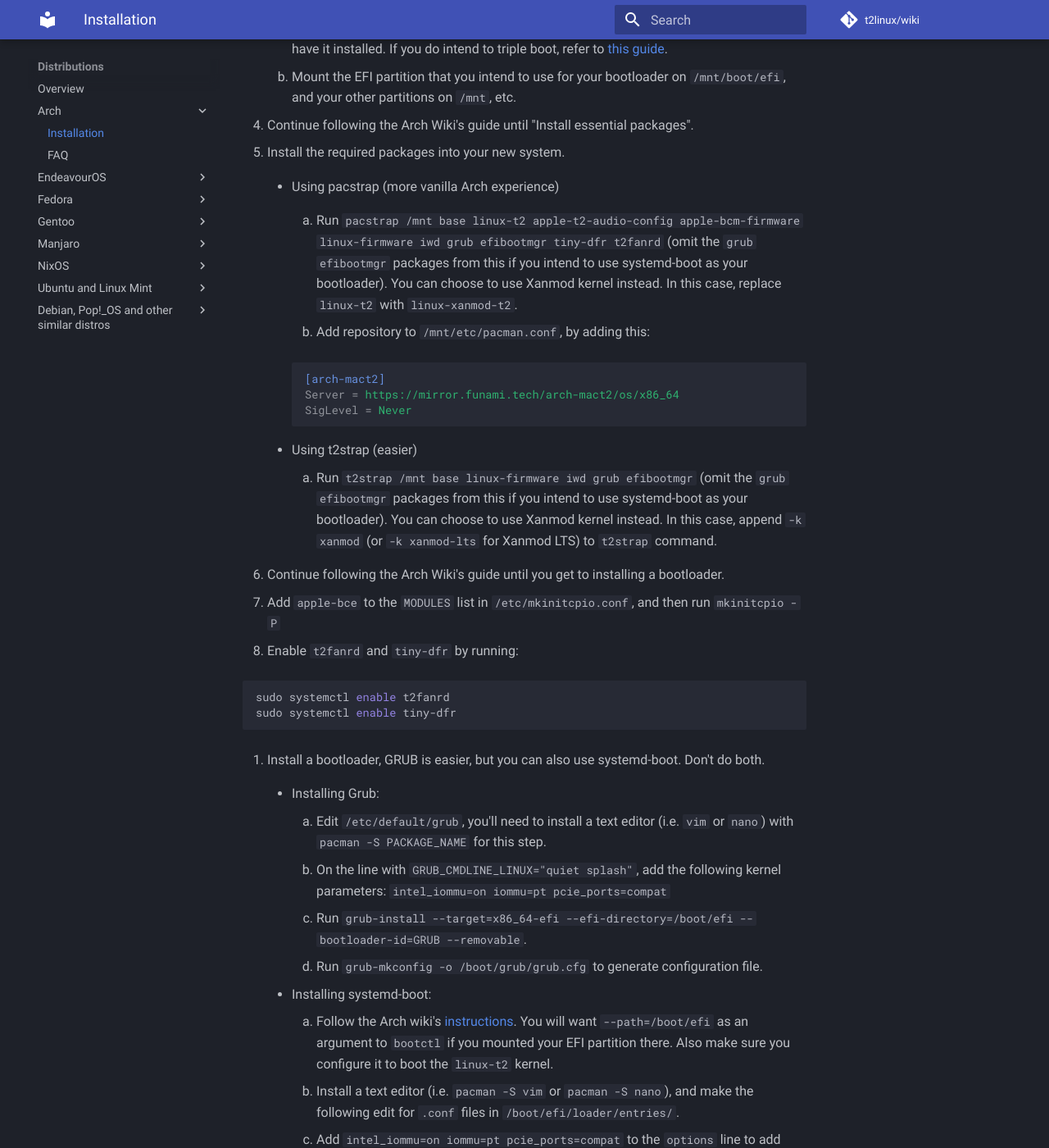
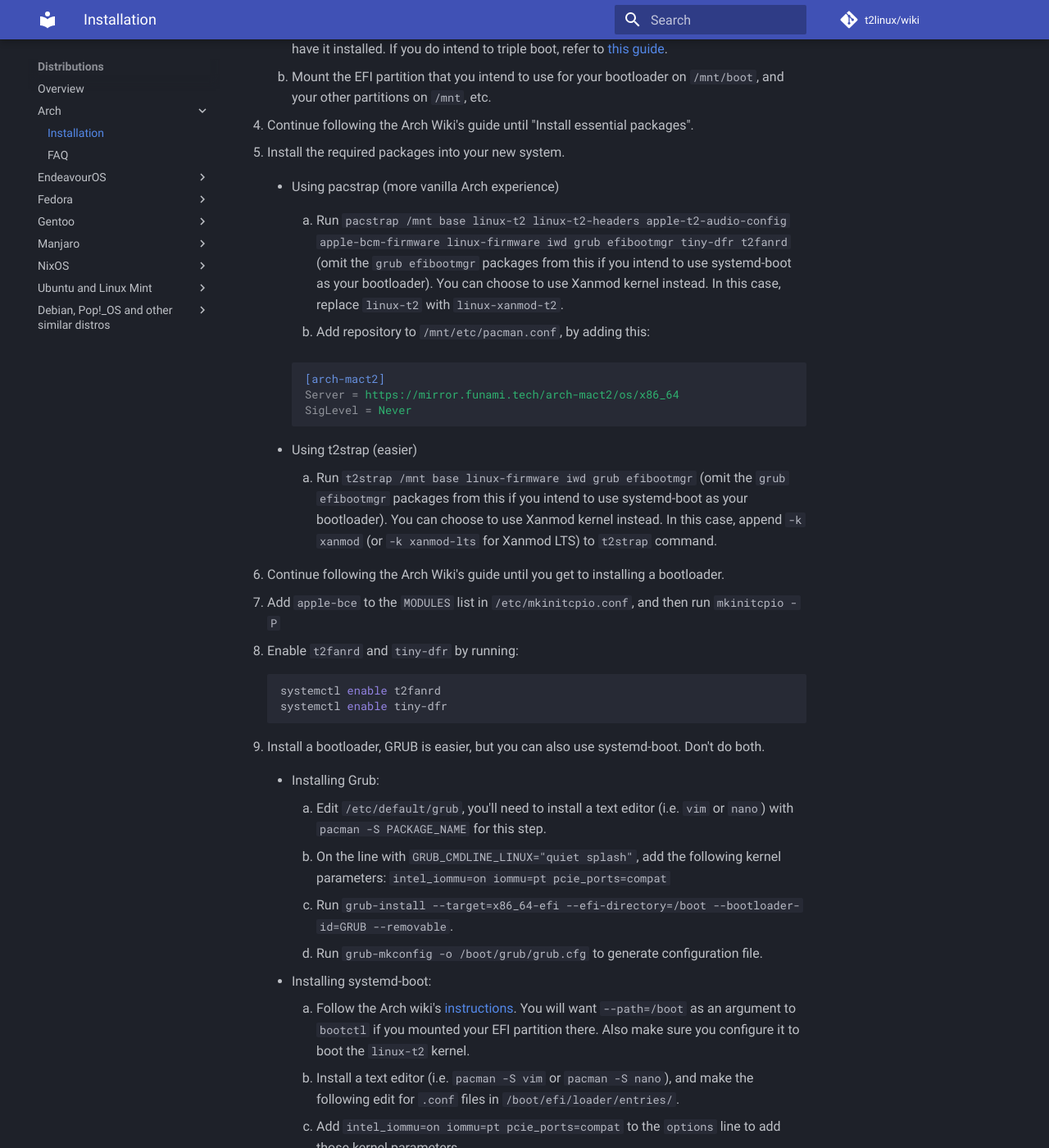
Before and after one commit to t2linux/wiki, an MkDocs documentation site: the page built from docs/distributions/arch/installation.md, in a window 1280 px wide and 1400 px high, scrolled down 605 px. Shown: the whole window at 82% size. Built offline with MkDocs 1.6.1 and Material for MkDocs 9.7.7, drawn with Linux system fonts in a browser that asks for light colours; comment, search, counter and statistics services are not loaded.

Commit message:
Arch: Update installation guide (#539)

````diff
--- a/docs/distributions/arch/installation.md
+++ b/docs/distributions/arch/installation.md
@@ -14,7 +14,7 @@ You will need:
 3. Follow the Arch Wiki guide from [here](https://wiki.archlinux.org/index.php/Installation_guide#Set_the_console_keyboard_layout) up to "Format the partitions".
 
     1. You will need to reformat your partitions, except for the EFI partition. The other partitions will need to reformatted as described in the Arch Wiki Installation guide. For the EFI system partition (mentioned in a note on the Arch Wiki), there will be one at `/dev/nvme0n1p1` and you can use this if you don't intend to install Windows or already have it installed. If you do intend to triple boot, refer to [this guide](https://wiki.t2linux.org/guides/windows/).
-    2. Mount the EFI partition that you intend to use for your bootloader on `/mnt/boot/efi`, and your other partitions on `/mnt`, etc.
+    2. Mount the EFI partition that you intend to use for your bootloader on `/mnt/boot`, and your other partitions on `/mnt`, etc.
 
 4. Continue following the Arch Wiki's guide until "Install essential packages".
 
@@ -22,7 +22,7 @@ You will need:
 
     -    Using pacstrap (more vanilla Arch experience)
 
-         1. Run `pacstrap /mnt base linux-t2 apple-t2-audio-config apple-bcm-firmware linux-firmware iwd grub efibootmgr tiny-dfr t2fanrd` (omit the `grub efibootmgr` packages from this if you intend to use systemd-boot as your bootloader). You can choose to use Xanmod kernel instead. In this case, replace `linux-t2` with `linux-xanmod-t2`.
+         1. Run `pacstrap /mnt base linux-t2 linux-t2-headers apple-t2-audio-config apple-bcm-firmware linux-firmware iwd grub efibootmgr tiny-dfr t2fanrd` (omit the `grub efibootmgr` packages from this if you intend to use systemd-boot as your bootloader). You can choose to use Xanmod kernel instead. In this case, replace `linux-t2` with `linux-xanmod-t2`.
 
          2. Add repository to `/mnt/etc/pacman.conf`, by adding this:
 
@@ -42,10 +42,10 @@ You will need:
 
 8. Enable `t2fanrd` and `tiny-dfr` by running:
 
-   ```bash
-   sudo systemctl enable t2fanrd
-   sudo systemctl enable tiny-dfr
-   ```
+     ```bash
+     systemctl enable t2fanrd
+     systemctl enable tiny-dfr
+     ```
 
 9. Install a bootloader, GRUB is easier, but you can also use systemd-boot. Don't do both.
 
@@ -53,12 +53,12 @@ You will need:
 
         1. Edit `/etc/default/grub`, you'll need to install a text editor (i.e. `vim` or `nano`) with `pacman -S PACKAGE_NAME` for this step.
         2. On the line with `GRUB_CMDLINE_LINUX="quiet splash"`, add the following kernel parameters: `intel_iommu=on iommu=pt pcie_ports=compat`
-        3. Run `grub-install --target=x86_64-efi --efi-directory=/boot/efi --bootloader-id=GRUB --removable`.
+        3. Run `grub-install --target=x86_64-efi --efi-directory=/boot --bootloader-id=GRUB --removable`.
         4. Run `grub-mkconfig -o /boot/grub/grub.cfg` to generate configuration file.
 
     -   Installing systemd-boot:
 
-        1. Follow the Arch wiki's [instructions](https://wiki.archlinux.org/title/Systemd-boot#Installation). You will want `--path=/boot/efi` as an argument to `bootctl` if you mounted your EFI partition there. Also make sure you configure it to boot the `linux-t2` kernel.
+        1. Follow the Arch wiki's [instructions](https://wiki.archlinux.org/title/Systemd-boot#Installation). You will want `--path=/boot` as an argument to `bootctl` if you mounted your EFI partition there. Also make sure you configure it to boot the `linux-t2` kernel.
         2. Install a text editor (i.e. `pacman -S vim` or `pacman -S nano`), and make the following edit for `.conf` files in `/boot/efi/loader/entries/`.
         3. Add `intel_iommu=on iommu=pt pcie_ports=compat` to the `options` line to add those kernel parameters.
 
````
